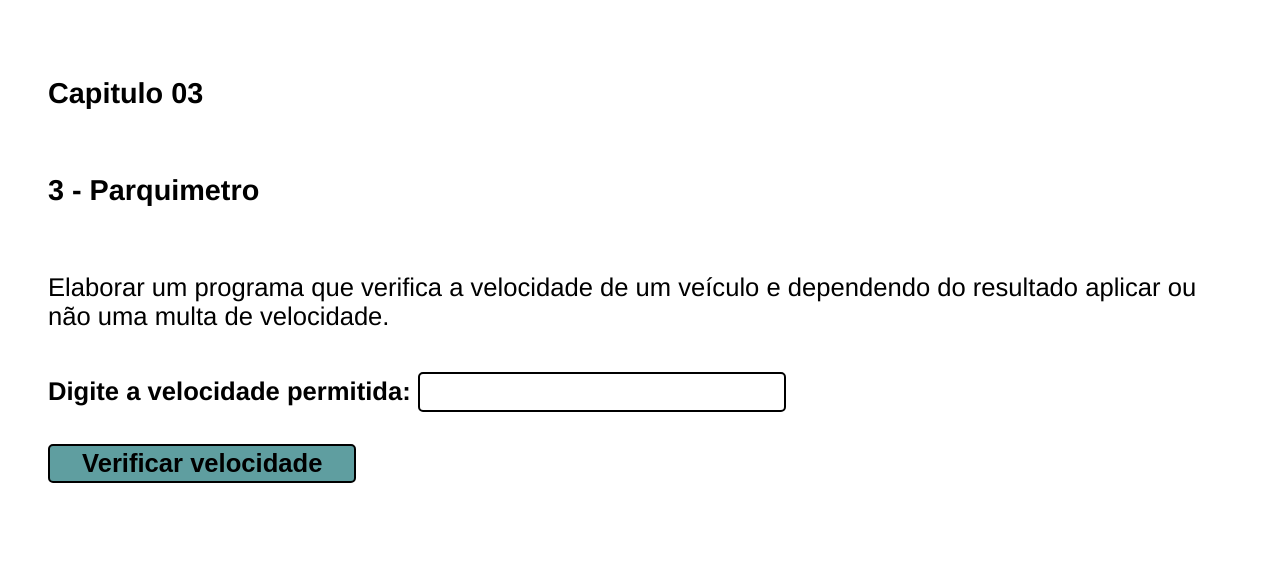
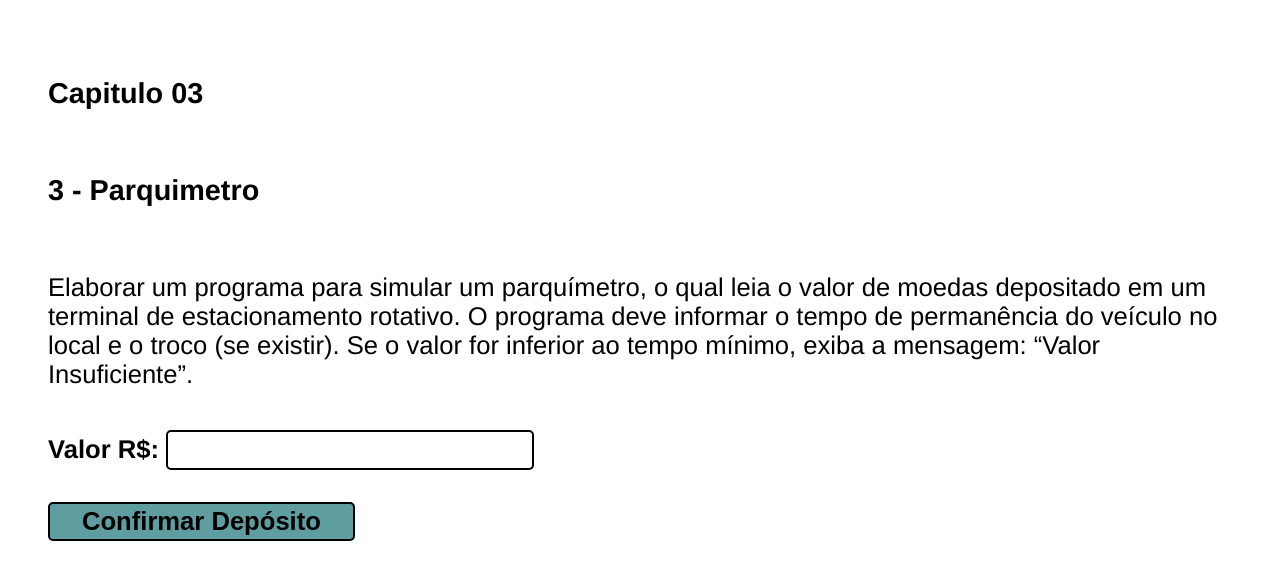
Before and after one commit to uryel-farias/Ecercicios-js, a website: page Livro-LP-e-Algoritmos/03-Condicionais/ex-02-verificar-velocidade/index.html in a window 1280 px wide. Shown: the part 93-672 px from the top of the page. Drawn offline with Linux system fonts and the light colour scheme.

Commit message:
Html do  exercicio 3, parquimetro

```diff
--- a/Livro-LP-e-Algoritmos/03-Condicionais/ex-02-verificar-velocidade/index.html
+++ b/Livro-LP-e-Algoritmos/03-Condicionais/ex-02-verificar-velocidade/index.html
@@ -17,18 +17,23 @@
 
         <div class="exercicio-entradas">
             <p class="texto">
-                Elaborar um programa que verifica a velocidade de um veículo e dependendo do resultado aplicar ou não uma multa de velocidade.
+                Elaborar um programa para simular um parquímetro, o qual leia o valor
+                de moedas depositado em um terminal de estacionamento rotativo. O
+                programa deve informar o tempo de permanência do veículo no local e o
+                troco (se existir). Se o valor for inferior ao
+                tempo mínimo, exiba a mensagem: “Valor Insuficiente”.
             </p>
             <div class="entradas">
-                <label class="texto-entrada" for="velocidade_permitida">Digite a velocidade permitida:  </label>
+                <label class="texto-entrada" for="velocidade_permitida">Valor R$:  </label>
                 <input class="campo-entrada" type="number" name="velocidade_permitida" id="velocidade_permitida">
             </div>
 
-            <input type="button" value="Verificar velocidade" id="botao">
+            <input type="button" value="Confirmar Depósito" id="botao">
         </div>
 
         <div class="resultados">
-            <p class="texto" id="resultado"></p>
+            <p class="texto" id="resultado1"></p>
+            <p class="texto" id="resultado2"></p>
         </div>
 
     </section>
```
